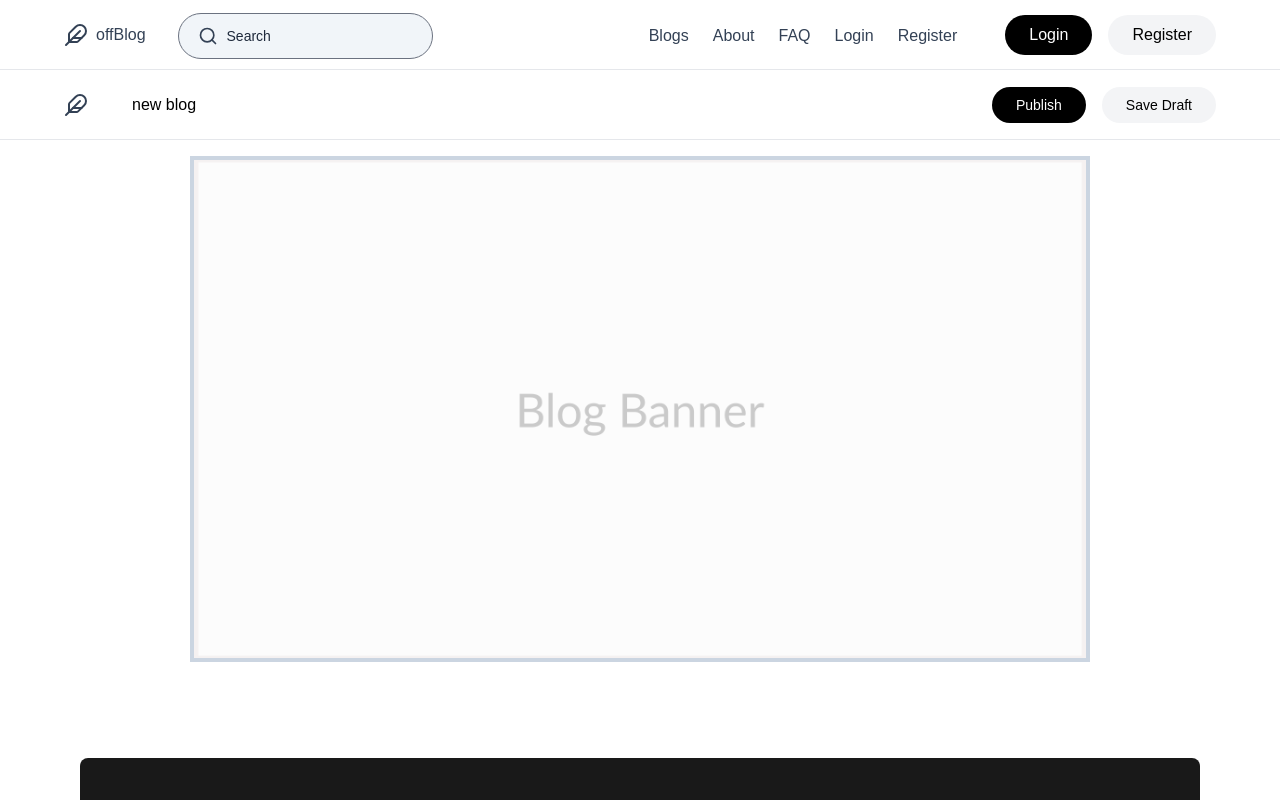
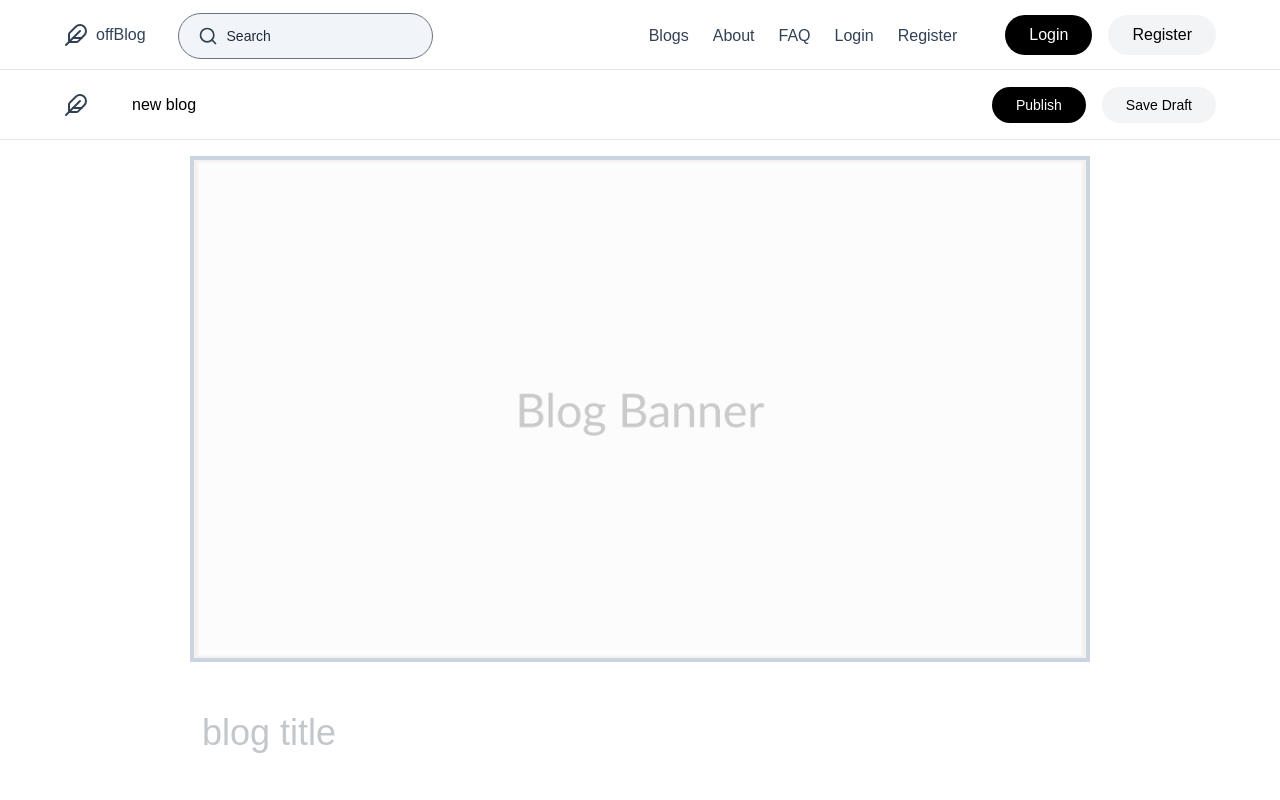
Before and after one commit to rachidfrex/OffBlog, a React (Vite) app: page /editor in a window 1280 px wide. Shown: the top 800 px of the page. Built offline with nearby package versions, Linux system fonts and the light colour scheme; the HTML template or start-up script is replaced by a standard one.

Commit message:
Refactor BlogEditor component in blogEditor.jsx to handle image upload and title input

```diff
--- a/src/components/blogEditor.jsx
+++ b/src/components/blogEditor.jsx
@@ -1,9 +1,27 @@
-import React from "react";
 import { Link } from "react-router-dom";
 import { Feather } from "lucide-react";
-import banner from "../assets/images/blog banner.png";
+import bannerimg from "../assets/images/blog banner.png";
+import { useState } from "react";
 
 function BlogEditor() {
+
+  const [banner, setBanner] = useState(bannerimg);
+
+  const handelBnnerUpload = (e) => {
+    let img = e.target.files[0];
+    console.log(img);
+    setBanner(URL.createObjectURL(img));
+  };
+  const handelTitleKeyDonw = (e) => {
+    if(e.keyCode === 13){
+      e.preventDefault();
+    }
+  };
+  const handelTitleChange = (e) => {
+    let title = e.target;
+  title.style.height = "auto";
+  title.style.height = title.scrollHeight + "px";
+  };
   return (
     <>
       <nav className="navbar">
@@ -22,9 +40,17 @@ function BlogEditor() {
         <div className="mx-auto max-w-[900px] w-full">
           <div className="relative aspect-video bg-white border-4 border-slate-300 hover:opacity-80">
             <label htmlFor="uploadBanner">
-              <img src={banner} alt="" />
-              <input type="file" name="image" id="uploadBanner" accept=".png , .jpg ,jpeg " hidden />
+              <img src={banner} alt="" className="z-20"  />
+              <input type="file" name="image" id="uploadBanner" accept=".png , .jpg ,jpeg " hidden onChange={handelBnnerUpload} />
             </label>
+          </div>
+          <div>
+            <textarea
+            placeholder="blog title "
+            className="text-4xl font-medium w-full  h-20 border-none  outline-none resize-none mt-10 leading-tight placeholder:opacity-40 overflow-hidden focus:ring-0 "
+             onKeyDown={handelTitleKeyDonw}
+             onChange={handelTitleChange}
+             name="" id=""  ></textarea>
           </div>
         </div>
       </section>
```
